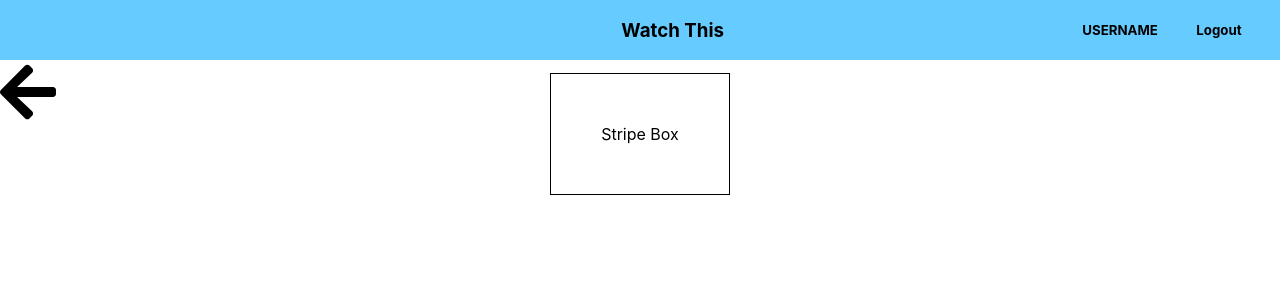
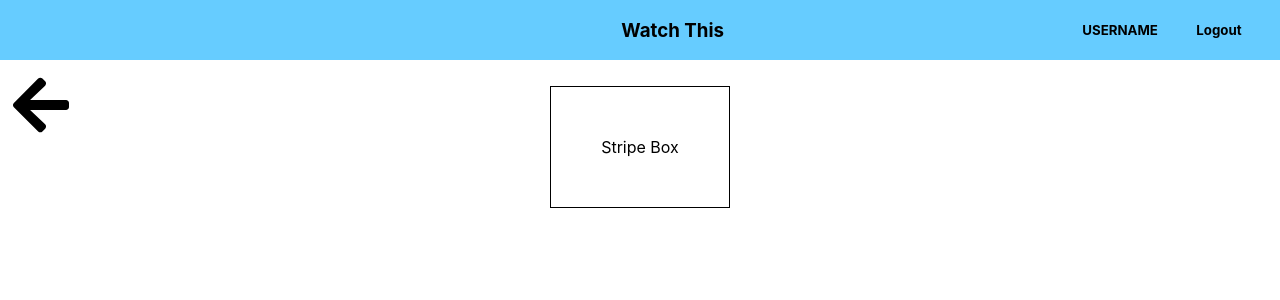
Before and after one commit to micahhowe/watch-this, a React (Create React App) app: page /#/donate in a window 1280 px wide. Shown: the top 300 px of the page. Built offline with nearby package versions, Linux system fonts and the light colour scheme; no server answers.

Commit message:
the back button now has some margin space

```diff
--- a/src/App.scss
+++ b/src/App.scss
@@ -36,6 +36,7 @@
   max-width:80px;
   top: 0;
   left:0;
+  margin: 1% 0 0 1%;
 }
 .Donation:hover {
   cursor: pointer;
--- a/src/components/Register/Register.scss
+++ b/src/components/Register/Register.scss
@@ -57,9 +57,10 @@ $babyblue: #66CCFF;
   //   flex:1;
   //   padding: 0 20% 0 20%;
   // }
-  .Register > .back-button > img {
+  .Register > .back-button {
     display:flex;
     max-width:80px;
     top: 0;
     left:0;
+    margin: 1% 0 0 1%;
   }
```
